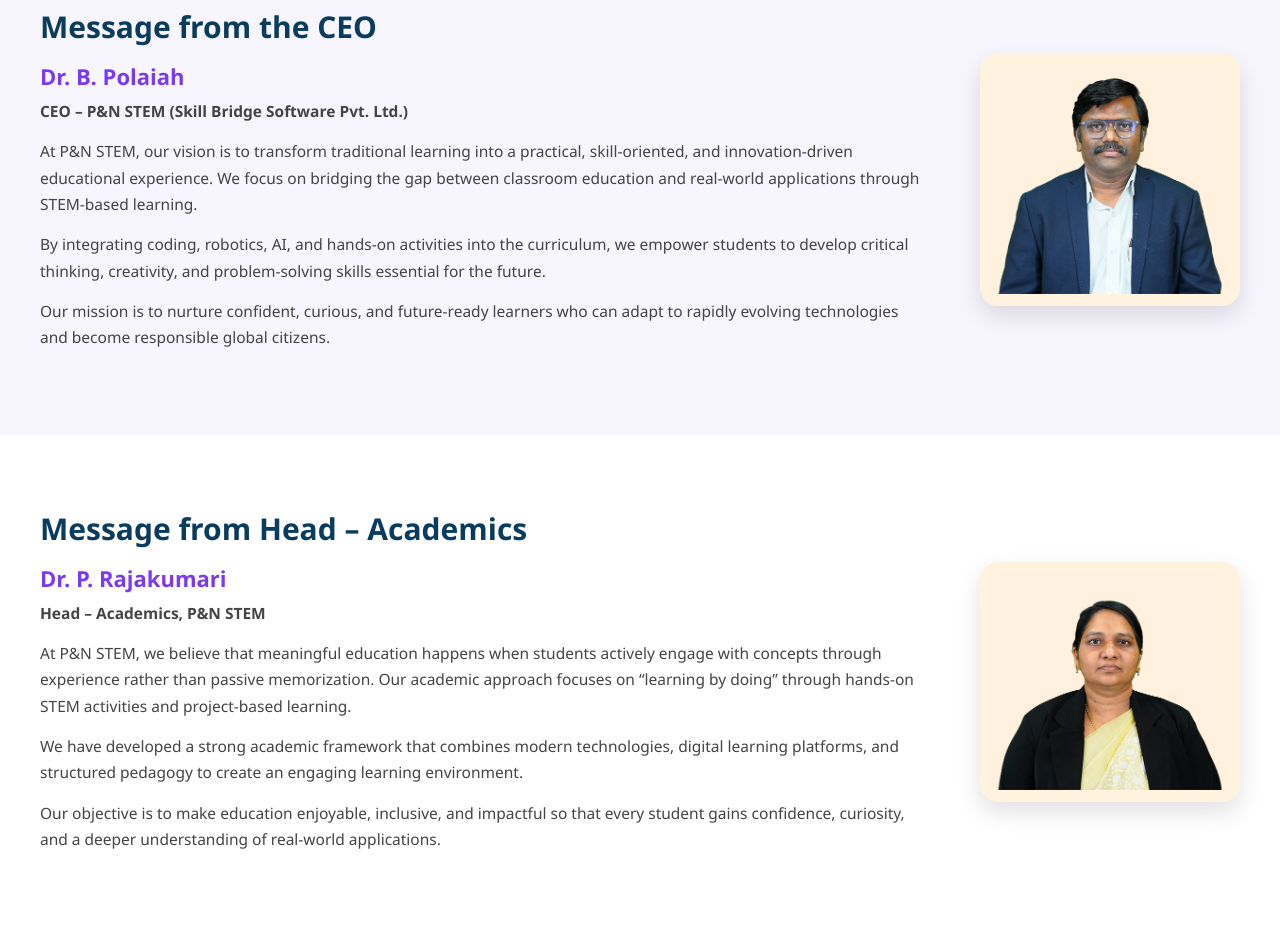
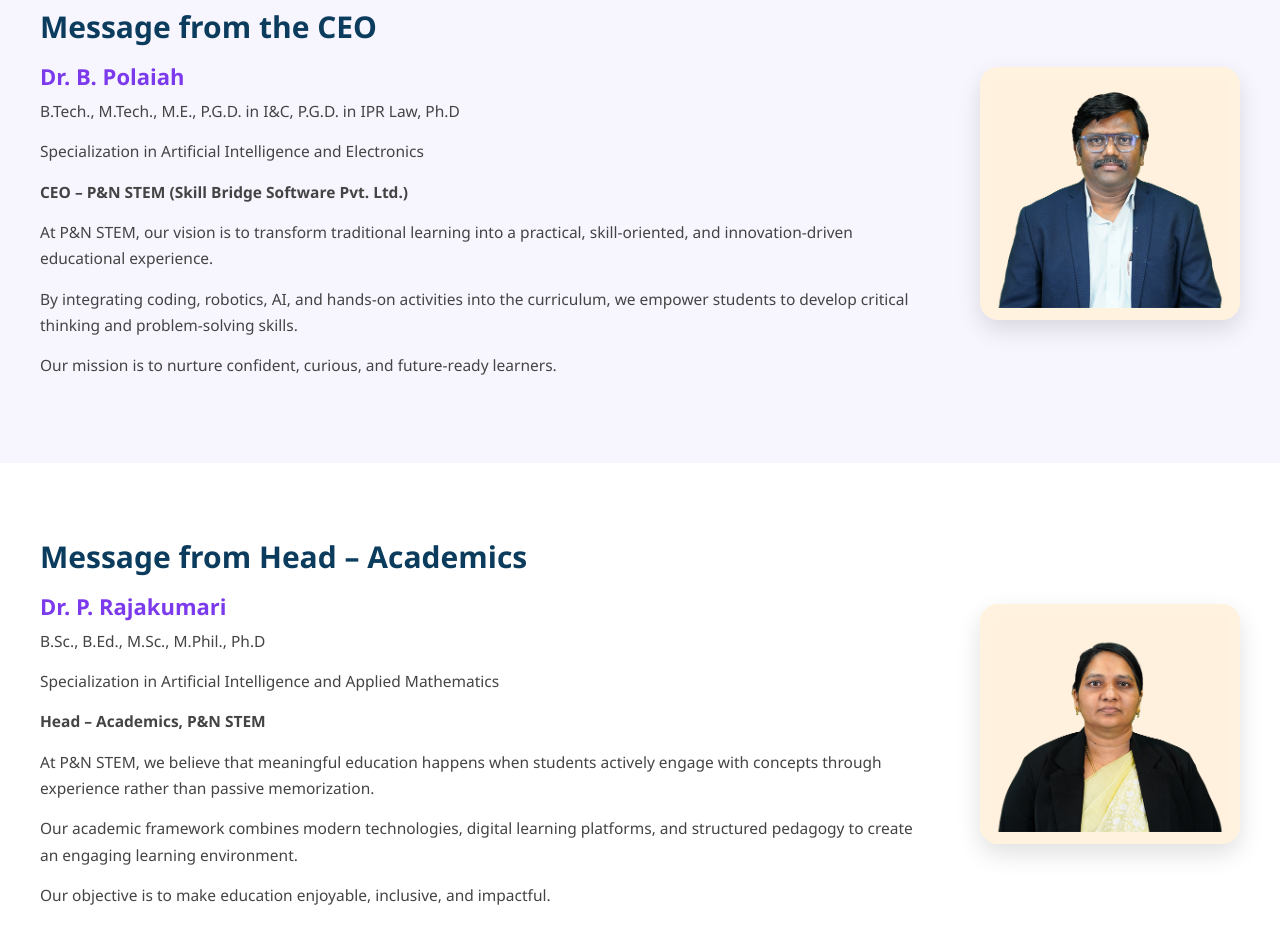
Before and after one commit to pnstem/pn-stem-website, a plain HTML site: page index.html in a window 1280 px wide. Shown: the part 2472-3398 px from the top of the page. Drawn offline with Linux system fonts and the light colour scheme; files that its build step writes are made by us from their sources.

Commit message:
Update index.html

```diff
--- a/index.html
+++ b/index.html
@@ -1,11 +1,10 @@
-
 <!DOCTYPE html>
 <html lang="en">
 <head>
   <meta charset="UTF-8">
   <title>P&N STEM School | KG to Grade 8</title>
   <meta name="viewport" content="width=device-width, initial-scale=1.0">
-  <link rel="stylesheet" href="style.css">
+  <link rel="stylesheet" href="css/style.css">
 </head>
 <body>
 
@@ -201,32 +200,42 @@
   </div>
 </section>
 <!-- ================= MESSAGE FROM CEO ================= -->
+<!-- ================= MESSAGE FROM CEO ================= -->
 <section class="message-section light-bg">
   <div class="message-container">
 
     <div class="message-text">
       <h2>Message from the CEO</h2>
+
       <h3>Dr. B. Polaiah</h3>
-      <p class="designation">CEO – P&N STEM (Skill Bridge Software Pvt. Ltd.)</p>
+
+      <p class="degrees">
+        B.Tech., M.Tech., M.E., P.G.D. in I&C, P.G.D. in IPR Law, Ph.D
+      </p>
+
+      <p class="specialization">
+        Specialization in Artificial Intelligence and Electronics
+      </p>
+
+      <p class="designation">
+        CEO – P&N STEM (Skill Bridge Software Pvt. Ltd.)
+      </p>
 
       <p>
         At P&N STEM, our vision is to transform traditional learning into a
         practical, skill-oriented, and innovation-driven educational experience.
-        We focus on bridging the gap between classroom education and real-world
-        applications through STEM-based learning.
       </p>
 
       <p>
         By integrating coding, robotics, AI, and hands-on activities into the
-        curriculum, we empower students to develop critical thinking, creativity,
-        and problem-solving skills essential for the future.
+        curriculum, we empower students to develop critical thinking and
+        problem-solving skills.
       </p>
 
       <p>
-        Our mission is to nurture confident, curious, and future-ready learners
-        who can adapt to rapidly evolving technologies and become responsible
-        global citizens.
+        Our mission is to nurture confident, curious, and future-ready learners.
       </p>
+
     </div>
 
     <div class="message-image">
@@ -242,28 +251,37 @@
   <div class="message-container">
 
     <div class="message-text">
+
       <h2>Message from Head – Academics</h2>
+
       <h3>Dr. P. Rajakumari</h3>
-      <p class="designation">Head – Academics, P&N STEM</p>
+
+      <p class="degrees">
+        B.Sc., B.Ed., M.Sc., M.Phil., Ph.D
+      </p>
+
+      <p class="specialization">
+        Specialization in Artificial Intelligence and Applied Mathematics
+      </p>
+
+      <p class="designation">
+        Head – Academics, P&N STEM
+      </p>
 
       <p>
         At P&N STEM, we believe that meaningful education happens when students
-        actively engage with concepts through experience rather than passive
-        memorization. Our academic approach focuses on “learning by doing”
-        through hands-on STEM activities and project-based learning.
+        actively engage with concepts through experience rather than passive memorization.
       </p>
 
       <p>
-        We have developed a strong academic framework that combines modern
-        technologies, digital learning platforms, and structured pedagogy to
-        create an engaging learning environment.
+        Our academic framework combines modern technologies, digital learning
+        platforms, and structured pedagogy to create an engaging learning environment.
       </p>
 
       <p>
-        Our objective is to make education enjoyable, inclusive, and impactful so
-        that every student gains confidence, curiosity, and a deeper
-        understanding of real-world applications.
+        Our objective is to make education enjoyable, inclusive, and impactful.
       </p>
+
     </div>
 
     <div class="message-image">
```
